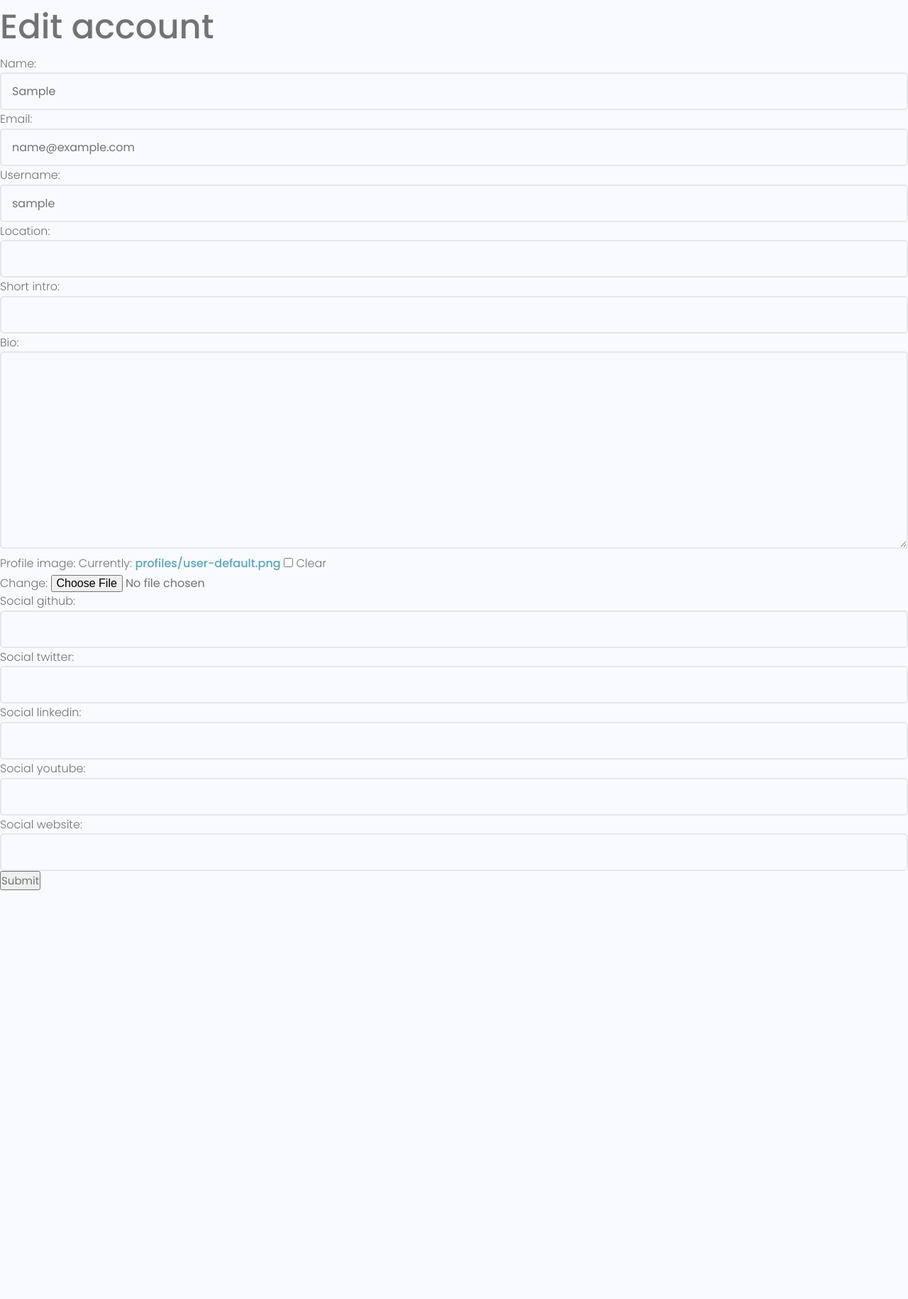
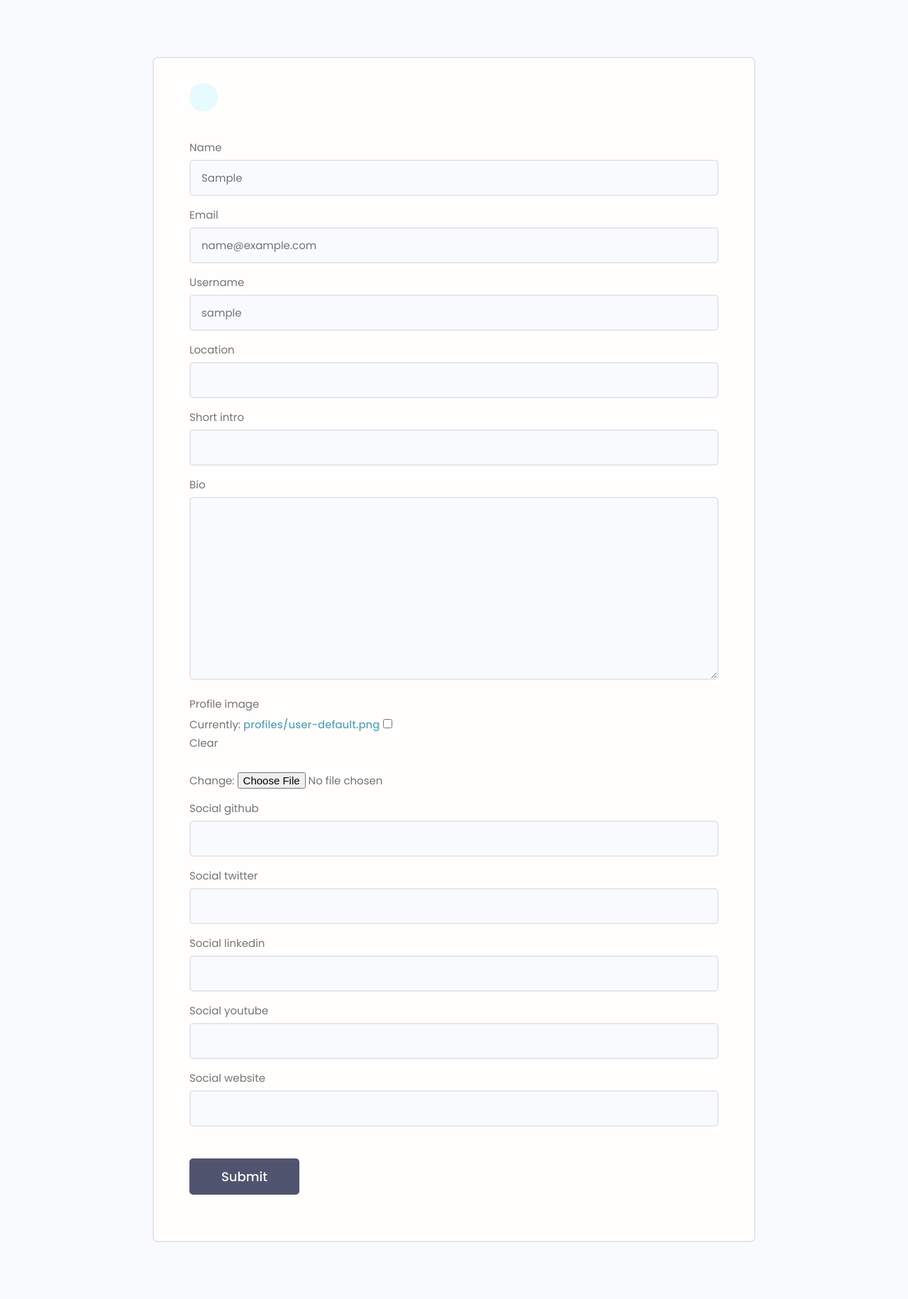
Before and after one commit to kikutan-day65/portofolio-dev-django, a Django app: page /edit-account/ in a window 1280 px wide. Shown: the part 77-1907 px from the top of the page at 71% size. Before the commit the page ends 1331 px from the top, so only its background shows below. Run offline with Django 4.2, Linux system fonts and the light colour scheme; the visitor is signed in with stand-in values (Sample User, id 1); some libraries are stand-ins or nearby versions.

Commit message:
style: change the styles of edit account page

```diff
--- a/devsearch/users/templates/users/profile_form.html
+++ b/devsearch/users/templates/users/profile_form.html
@@ -3,12 +3,27 @@
 
 
 {% block content %}
-<h1>Edit account</h1>
 
-<form action="{% url 'edit-account' %}" method="POST" enctype="multipart/form-data">
-    {% csrf_token %}
-    {{ form.as_p }}
-    <input type="submit" value="Submit">
-</form>
+<!-- Main Section -->
+<main class="formPage my-xl">
+    <div class="content-box">
+        <div class="formWrapper">
+            <a class="backButton" href="{% url 'account' %}"><i class="im im-angle-left"></i></a>
+            <br>
+
+            <form action="{% url 'edit-account' %}" method="POST" enctype="multipart/form-data">
+                {% csrf_token %}
+
+                {% for field in form %}
+                <div class="form__field">
+                    <label for="formInput#text">{{ field.label }} </label>
+                    {{ field }}
+                </div>
+                {% endfor %}
+                <input class="btn btn--sub btn--lg  my-md" type="submit" value="Submit" />
+            </form>
+        </div>
+    </div>
+</main>
 
 {% endblock content %}
```
